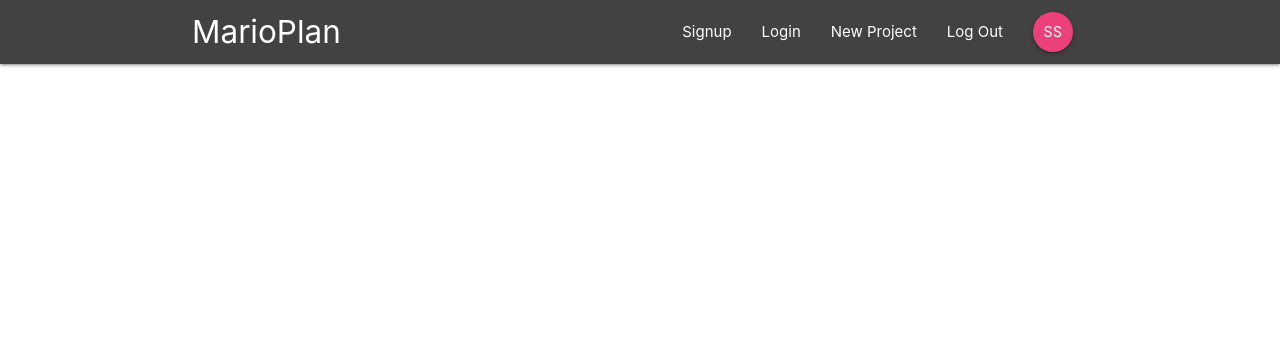
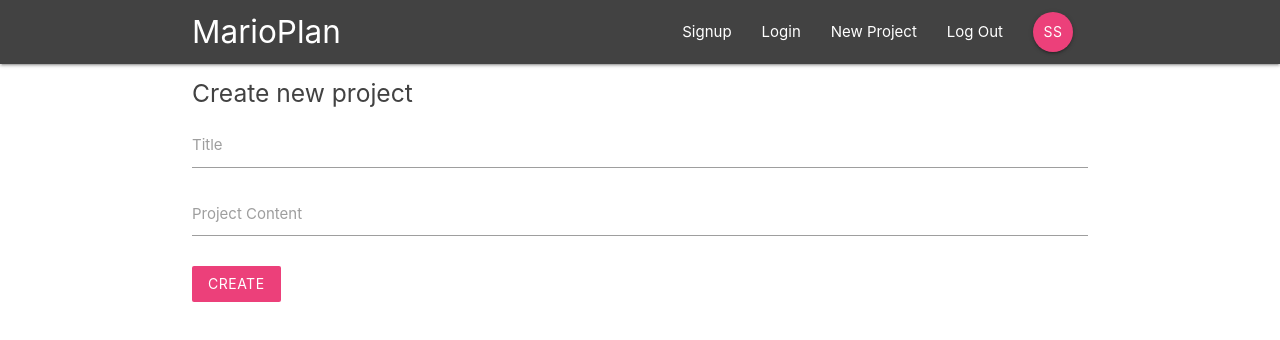
Before and after one commit to AnimagusCat/react-marioplan, a React (Create React App) app: page /create in a window 1280 px wide. Shown: the top 340 px of the page. Built offline with nearby package versions, Linux system fonts and the light colour scheme.

Commit message:
created form in CreateProject component and added its route in app.js

```diff
--- a/src/App.js
+++ b/src/App.js
@@ -5,6 +5,7 @@ import Dashboard from './components/dashboard/Dashboard';
 import ProjectDetails from './components/projects/ProjectDetails';
 import SignIn from './components/auth/SignIn';
 import SignUp from './components/auth/SignUp';
+import CreateProject from './components/projects/CreateProject';
 
 class App extends Component {
   render() {
@@ -17,6 +18,7 @@ class App extends Component {
             <Route path='/project/:id' component={ProjectDetails} />
             <Route path='/signin' component={SignIn} />
             <Route path='/signup' component={SignUp} />
+            <Route path='/create' component={CreateProject} />
           </Switch>
         </div>
       </BrowserRouter>
--- a/src/components/projects/CreateProject.js
+++ b/src/components/projects/CreateProject.js
@@ -0,0 +1,47 @@
+import React, { Component } from 'react'
+
+class CreateProject extends Component {
+    state = {
+        title: '',
+        content: ''
+    }
+
+    handleChange = (e) => {
+        this.setState({
+            //checks the id whether it's title/content and updating that property in the state with the value user types in
+            [e.target.id]: e.target.value
+        })
+    }
+
+    handleSubmit = (e) => {
+        //prevents browser from refreshing when form is submitted
+        e.preventDefault();
+        console.log(this.state)
+    }
+
+    render() {
+        return (
+            <div className="container">
+                <form onSubmit={this.handleSubmit} className="white">
+                    <h5 className="grey-text text-darken-3">Create new project</h5>
+                    <div className="input-field">
+                        <label htmlFor="title">Title</label>
+                        <input type="text" id="title" onChange={this.handleChange}/>
+                    </div>
+
+                    <div className="input-field">
+                        <label htmlFor="content">Project Content</label>
+                        <textarea name="" id="content" cols="30" rows="10" className="materialize-textarea" onChange={this.handleChange}/>
+                    </div>
+
+                    <div className="input-field">
+                        <button className="btn pink lighten-1 z-depth-0">Create</button>
+                    </div>
+                </form>
+
+            </div>
+        )
+    }
+}
+
+export default CreateProject
```
